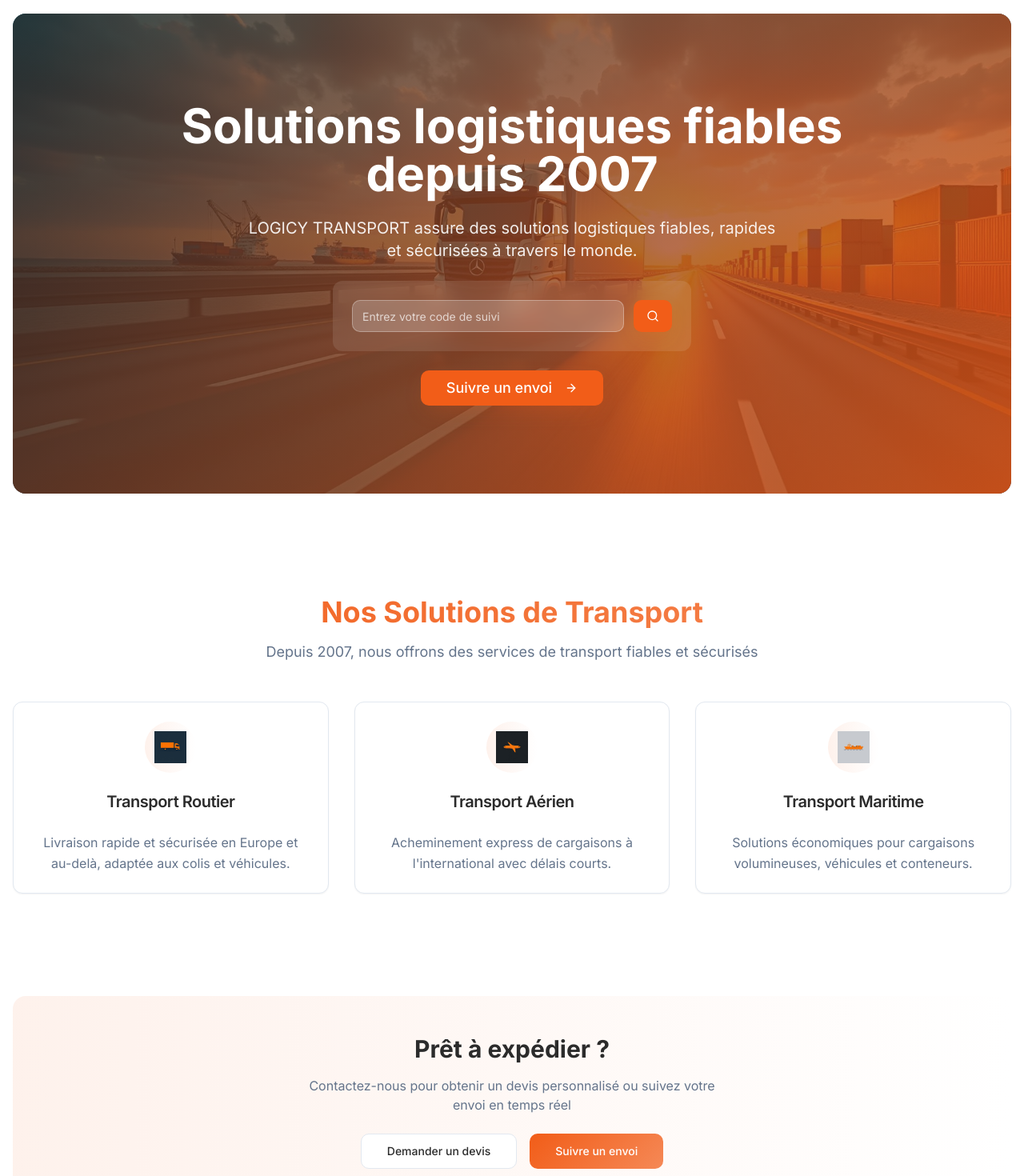
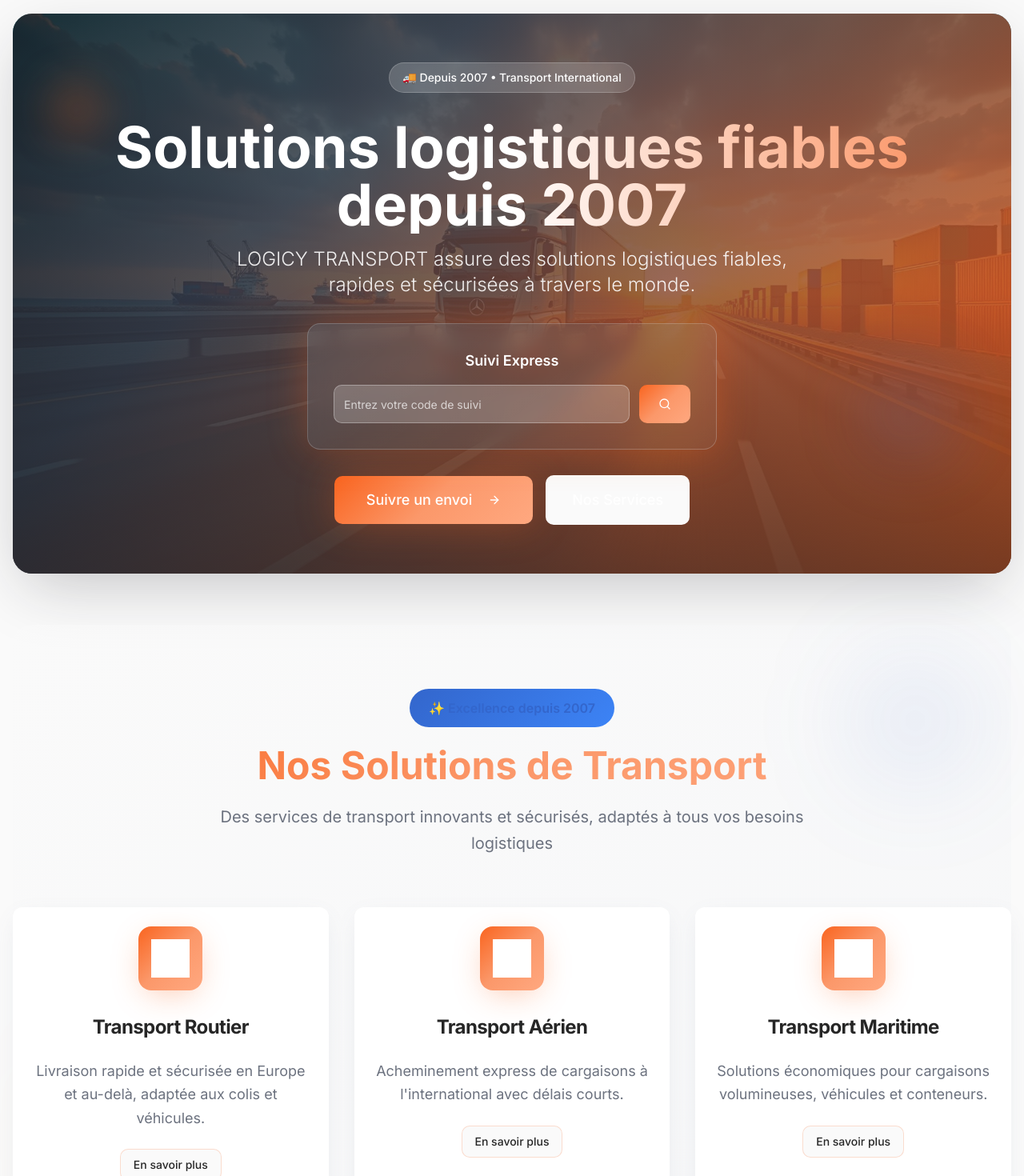
Before and after one commit to lolo2020s/logicylogistics-tracking, a React (Vite) app: page / in a window 1280 px wide. Shown: the part 80-1550 px from the top of the page at 80% size. Built offline with nearby package versions, Linux system fonts and the light colour scheme.

Commit message:
Enhance site design
Add more colors and visual rhythm to make the website more modern and trendy.

```diff
--- a/src/index.css
+++ b/src/index.css
@@ -4,53 +4,69 @@
 @tailwind components;
 @tailwind utilities;
 
-/* LOGICY TRANSPORT Design System */
+/* LOGICY TRANSPORT - Modern Design System */
 
 @layer base {
   :root {
-    /* LOGICY Brand Colors */
-    --background: 0 0% 100%;
-    --foreground: 0 0% 17%;
+    /* Enhanced Color Palette */
+    --background: 0 0% 98%;
+    --foreground: 0 0% 15%;
 
     --card: 0 0% 100%;
-    --card-foreground: 0 0% 17%;
+    --card-foreground: 0 0% 15%;
 
     --popover: 0 0% 100%;
-    --popover-foreground: 0 0% 17%;
+    --popover-foreground: 0 0% 15%;
 
-    /* Primary: LOGICY Orange */
-    --primary: 19 89% 52%;
+    /* Primary: Vibrant LOGICY Orange */
+    --primary: 19 95% 55%;
     --primary-foreground: 0 0% 100%;
-    --primary-glow: 19 89% 65%;
+    --primary-glow: 19 95% 70%;
+    --primary-soft: 19 85% 92%;
 
-    /* Secondary: LOGICY Dark */
-    --secondary: 0 0% 17%;
+    /* Secondary: Rich Dark */
+    --secondary: 220 15% 12%;
     --secondary-foreground: 0 0% 100%;
+    --secondary-light: 220 15% 25%;
 
-    --muted: 210 40% 96.1%;
-    --muted-foreground: 215.4 16.3% 46.9%;
+    /* Accent Colors */
+    --accent: 220 60% 50%;
+    --accent-foreground: 0 0% 100%;
+    --accent-light: 220 60% 95%;
 
-    --accent: 19 89% 96%;
-    --accent-foreground: 0 0% 17%;
+    /* Success & Info */
+    --success: 142 71% 45%;
+    --success-light: 142 71% 92%;
+    --info: 217 91% 60%;
+    --info-light: 217 91% 95%;
 
-    --destructive: 0 84.2% 60.2%;
-    --destructive-foreground: 210 40% 98%;
+    --muted: 220 14% 96%;
+    --muted-foreground: 220 8% 46%;
 
-    --border: 214.3 31.8% 91.4%;
-    --input: 214.3 31.8% 91.4%;
-    --ring: 19 89% 52%;
+    --destructive: 0 84% 60%;
+    --destructive-foreground: 0 0% 100%;
 
-    /* LOGICY Gradients */
-    --gradient-primary: linear-gradient(135deg, hsl(var(--primary)), hsl(var(--primary-glow)));
-    --gradient-hero: linear-gradient(135deg, hsl(var(--secondary)), hsl(var(--primary)));
-    --gradient-accent: linear-gradient(90deg, hsl(var(--accent)), hsl(var(--background)));
+    --border: 220 13% 91%;
+    --input: 220 13% 91%;
+    --ring: 19 95% 55%;
 
-    /* Shadows */
-    --shadow-primary: 0 10px 30px -10px hsl(var(--primary) / 0.3);
-    --shadow-elegant: 0 20px 60px -10px hsl(var(--secondary) / 0.15);
+    /* Modern Gradients */
+    --gradient-primary: linear-gradient(135deg, hsl(var(--primary)) 0%, hsl(var(--primary-glow)) 50%, hsl(19 100% 75%) 100%);
+    --gradient-hero: linear-gradient(135deg, hsl(var(--secondary)) 0%, hsl(var(--secondary-light)) 30%, hsl(var(--primary)) 100%);
+    --gradient-accent: linear-gradient(135deg, hsl(var(--accent)) 0%, hsl(var(--info)) 100%);
+    --gradient-surface: linear-gradient(145deg, hsl(var(--background)) 0%, hsl(220 20% 96%) 100%);
+    --gradient-glass: linear-gradient(145deg, rgba(255,255,255,0.1) 0%, rgba(255,255,255,0.05) 100%);
 
-    /* Animation */
-    --transition-smooth: all 0.3s cubic-bezier(0.4, 0, 0.2, 1);
+    /* Advanced Shadows */
+    --shadow-primary: 0 10px 40px -10px hsl(var(--primary) / 0.4);
+    --shadow-elegant: 0 25px 80px -15px hsl(var(--secondary) / 0.25);
+    --shadow-soft: 0 8px 30px -8px hsl(220 15% 50% / 0.15);
+    --shadow-glow: 0 0 50px hsl(var(--primary) / 0.3);
+
+    /* Animation System */
+    --transition-smooth: all 0.4s cubic-bezier(0.4, 0, 0.2, 1);
+    --transition-bounce: all 0.5s cubic-bezier(0.68, -0.55, 0.265, 1.55);
+    --transition-fast: all 0.2s ease-out;
 
     --radius: 0.75rem;
 
@@ -119,13 +135,27 @@
     @apply bg-background text-foreground font-inter antialiased;
   }
 
-  /* LOGICY Custom Utilities */
+  /* Modern Utility Classes */
   .gradient-primary {
     background: var(--gradient-primary);
   }
 
   .gradient-hero {
     background: var(--gradient-hero);
+  }
+
+  .gradient-accent {
+    background: var(--gradient-accent);
+  }
+
+  .gradient-surface {
+    background: var(--gradient-surface);
+  }
+
+  .glass-effect {
+    background: var(--gradient-glass);
+    backdrop-filter: blur(10px);
+    border: 1px solid rgba(255, 255, 255, 0.2);
   }
 
   .shadow-primary {
@@ -136,7 +166,37 @@
     box-shadow: var(--shadow-elegant);
   }
 
+  .shadow-soft {
+    box-shadow: var(--shadow-soft);
+  }
+
+  .shadow-glow {
+    box-shadow: var(--shadow-glow);
+  }
+
   .transition-smooth {
     transition: var(--transition-smooth);
   }
+
+  .transition-bounce {
+    transition: var(--transition-bounce);
+  }
+
+  .floating {
+    animation: float 3s ease-in-out infinite;
+  }
+
+  .pulse-glow {
+    animation: pulse-glow 2s ease-in-out infinite alternate;
+  }
+
+  @keyframes float {
+    0%, 100% { transform: translateY(0px); }
+    50% { transform: translateY(-10px); }
+  }
+
+  @keyframes pulse-glow {
+    0% { box-shadow: var(--shadow-primary); }
+    100% { box-shadow: var(--shadow-glow); }
+  }
 }
--- a/src/pages/HomePage.tsx
+++ b/src/pages/HomePage.tsx
@@ -44,108 +44,177 @@ export function HomePage({ onNavigate }: HomePageProps) {
   return (
     <div className="space-y-16">
       {/* Hero Section */}
-      <section className="relative overflow-hidden rounded-2xl">
+      <section className="relative overflow-hidden rounded-3xl shadow-elegant">
         <div
-          className="relative h-[600px] bg-cover bg-center bg-no-repeat"
+          className="relative h-[700px] bg-cover bg-center bg-no-repeat"
           style={{ backgroundImage: `url(${heroImage})` }}
         >
-          <div className="absolute inset-0 bg-gradient-hero opacity-80" />
+          <div className="absolute inset-0 bg-gradient-hero opacity-85" />
+          <div className="absolute inset-0 bg-gradient-to-t from-secondary/50 via-transparent to-transparent" />
+
+          {/* Floating elements */}
+          <div className="absolute top-20 left-10 w-20 h-20 bg-primary/20 rounded-full blur-xl floating" />
+          <div className="absolute bottom-32 right-16 w-32 h-32 bg-accent/15 rounded-full blur-2xl floating" style={{animationDelay: '1s'}} />
+
           <div className="relative z-10 flex items-center justify-center h-full text-center text-white px-4">
-            <div className="max-w-4xl space-y-6">
-              <h1 className="text-4xl md:text-6xl font-bold leading-tight">
+            <div className="max-w-5xl space-y-8">
+              <div className="space-y-4">
+                <div className="inline-block px-4 py-2 bg-white/10 rounded-full text-sm font-medium mb-4 glass-effect">
+                  🚚 Depuis 2007 • Transport International
+                </div>
+                <h1 className="text-5xl md:text-7xl font-bold leading-tight bg-gradient-to-r from-white via-white to-primary-glow bg-clip-text text-transparent">
                   {t.home.title}
                 </h1>
-              <p className="text-lg md:text-xl text-white/90 max-w-2xl mx-auto">
+                <p className="text-xl md:text-2xl text-white/90 max-w-3xl mx-auto font-light leading-relaxed">
                   {t.home.subtitle}
                 </p>
+              </div>
 
-              {/* Quick Tracking */}
-              <div className="bg-white/10 backdrop-blur-md rounded-xl p-6 max-w-md mx-auto">
+              {/* Enhanced Quick Tracking */}
+              <div className="glass-effect rounded-2xl p-8 max-w-lg mx-auto border shadow-glow">
+                <h3 className="text-lg font-semibold mb-4 text-center">Suivi Express</h3>
                 <div className="flex space-x-3">
                   <Input
                     placeholder={t.home.trackingPlaceholder}
                     value={quickTrackingCode}
                     onChange={(e) => setQuickTrackingCode(e.target.value)}
                     onKeyPress={(e) => e.key === 'Enter' && handleQuickTracking()}
-                    className="bg-white/20 border-white/30 text-white placeholder:text-white/70"
+                    className="bg-white/20 border-white/30 text-white placeholder:text-white/70 h-12 text-lg"
                   />
                   <Button
                     onClick={handleQuickTracking}
-                    className="bg-primary hover:bg-primary-glow shadow-primary"
+                    className="bg-gradient-primary hover:shadow-glow transition-bounce h-12 px-6"
                   >
-                    <Search className="h-4 w-4" />
+                    <Search className="h-5 w-5" />
                   </Button>
                 </div>
               </div>
 
+              <div className="flex flex-col sm:flex-row gap-4 justify-center items-center">
                 <Button
                   onClick={() => onNavigate('tracking')}
                   size="lg"
-                className="bg-primary hover:bg-primary-glow shadow-primary text-lg px-8 py-3"
+                  className="bg-gradient-primary hover:shadow-glow transition-bounce text-lg px-10 py-4 h-auto pulse-glow"
                 >
                   {t.home.trackButton}
-                <ArrowRight className="ml-2 h-5 w-5" />
+                  <ArrowRight className="ml-3 h-6 w-6" />
                 </Button>
+                <Button
+                  onClick={() => onNavigate('services')}
+                  variant="outline"
+                  size="lg"
+                  className="border-white/30 text-white hover:bg-white/10 transition-bounce text-lg px-8 py-4 h-auto"
+                >
+                  Nos Services
+                </Button>
+              </div>
             </div>
           </div>
         </div>
       </section>
 
       {/* Services Section */}
-      <section className="py-16">
-        <div className="text-center mb-12">
-          <h2 className="text-3xl md:text-4xl font-bold mb-4 bg-gradient-primary bg-clip-text text-transparent">
+      <section className="py-20 relative">
+        {/* Background elements */}
+        <div className="absolute inset-0 bg-gradient-surface opacity-50 rounded-3xl" />
+        <div className="absolute top-10 right-10 w-40 h-40 bg-accent/10 rounded-full blur-3xl" />
+        <div className="absolute bottom-10 left-10 w-60 h-60 bg-primary/5 rounded-full blur-3xl" />
+
+        <div className="relative z-10">
+          <div className="text-center mb-16">
+            <div className="inline-block px-6 py-3 bg-gradient-accent rounded-full text-accent font-semibold mb-6">
+              ✨ Excellence depuis 2007
+            </div>
+            <h2 className="text-4xl md:text-5xl font-bold mb-6 bg-gradient-primary bg-clip-text text-transparent">
               Nos Solutions de Transport
             </h2>
-          <p className="text-lg text-muted-foreground max-w-2xl mx-auto">
-            Depuis 2007, nous offrons des services de transport fiables et sécurisés
+            <p className="text-xl text-muted-foreground max-w-3xl mx-auto leading-relaxed">
+              Des services de transport innovants et sécurisés, adaptés à tous vos besoins logistiques
             </p>
           </div>
 
           <div className="grid grid-cols-1 md:grid-cols-3 gap-8">
             {services.map((service, index) => (
-            <Card key={index} className="group hover:shadow-elegant transition-smooth cursor-pointer">
-              <CardHeader className="text-center">
-                <div className="mx-auto mb-4 w-16 h-16 rounded-full bg-gradient-accent flex items-center justify-center group-hover:scale-110 transition-smooth">
-                  <img src={service.icon} alt={service.title} className="w-10 h-10" />
+              <Card key={index} className="group hover:shadow-glow transition-bounce cursor-pointer border-0 shadow-soft bg-gradient-to-br from-card to-card/80 overflow-hidden relative">
+                <div className="absolute inset-0 bg-gradient-accent opacity-0 group-hover:opacity-5 transition-smooth" />
+                <CardHeader className="text-center relative z-10 pb-6">
+                  <div className="mx-auto mb-6 w-20 h-20 rounded-2xl bg-gradient-primary flex items-center justify-center group-hover:scale-110 group-hover:rotate-3 transition-bounce shadow-primary">
+                    <img src={service.icon} alt={service.title} className="w-12 h-12 filter brightness-0 invert" />
                   </div>
-                <CardTitle className="text-xl group-hover:text-primary transition-smooth">
+                  <CardTitle className="text-2xl group-hover:text-primary transition-smooth font-bold">
                     {service.title}
                   </CardTitle>
                 </CardHeader>
-              <CardContent>
-                <p className="text-center text-muted-foreground leading-relaxed">
+                <CardContent className="relative z-10">
+                  <p className="text-center text-muted-foreground leading-relaxed text-lg">
                     {service.description}
                   </p>
+                  <div className="mt-6 text-center">
+                    <Button variant="outline" className="group-hover:bg-primary group-hover:text-white transition-bounce border-primary/20">
+                      En savoir plus
+                    </Button>
+                  </div>
                 </CardContent>
               </Card>
             ))}
           </div>
+        </div>
       </section>
 
       {/* CTA Section */}
-      <section className="bg-gradient-accent rounded-2xl p-8 md:p-12 text-center">
-        <h2 className="text-2xl md:text-3xl font-bold mb-4">
-          Prêt à expédier ?
+      <section className="relative overflow-hidden rounded-3xl">
+        <div className="bg-gradient-hero p-12 md:p-16 text-center relative">
+          {/* Background elements */}
+          <div className="absolute inset-0 bg-gradient-to-r from-primary/10 via-transparent to-accent/10" />
+          <div className="absolute top-0 left-1/4 w-32 h-32 bg-white/10 rounded-full blur-2xl floating" />
+          <div className="absolute bottom-0 right-1/4 w-24 h-24 bg-primary/20 rounded-full blur-xl floating" style={{animationDelay: '2s'}} />
+
+          <div className="relative z-10 text-white">
+            <div className="inline-block px-6 py-3 bg-white/10 rounded-full text-sm font-medium mb-6 glass-effect">
+              🚀 Démarrez maintenant
+            </div>
+            <h2 className="text-3xl md:text-4xl font-bold mb-6 leading-tight">
+              Prêt à révolutionner votre logistique ?
             </h2>
-        <p className="text-muted-foreground mb-6 max-w-lg mx-auto">
-          Contactez-nous pour obtenir un devis personnalisé ou suivez votre envoi en temps réel
+            <p className="text-xl text-white/90 mb-10 max-w-2xl mx-auto leading-relaxed">
+              Rejoignez des milliers d'entreprises qui nous font confiance pour leurs expéditions
             </p>
-        <div className="flex flex-col sm:flex-row gap-4 justify-center">
+            <div className="flex flex-col sm:flex-row gap-6 justify-center items-center">
               <Button
                 onClick={() => onNavigate('contact')}
                 variant="outline"
                 size="lg"
+                className="border-white/30 text-white hover:bg-white hover:text-secondary transition-bounce text-lg px-8 py-4 h-auto bg-white/10"
               >
-            Demander un devis
+                <span className="mr-2">📋</span>
+                Demander un devis gratuit
               </Button>
               <Button
                 onClick={() => onNavigate('tracking')}
                 size="lg"
-            className="bg-gradient-primary hover:opacity-90"
+                className="bg-white text-secondary hover:bg-primary-soft hover:text-primary transition-bounce text-lg px-8 py-4 h-auto shadow-glow"
               >
+                <span className="mr-2">📍</span>
                 Suivre un envoi
               </Button>
+            </div>
+
+            {/* Stats */}
+            <div className="grid grid-cols-3 gap-8 mt-12 pt-8 border-t border-white/20">
+              <div className="text-center">
+                <div className="text-2xl font-bold">2007</div>
+                <div className="text-sm text-white/80">Année de création</div>
+              </div>
+              <div className="text-center">
+                <div className="text-2xl font-bold">1000+</div>
+                <div className="text-sm text-white/80">Clients satisfaits</div>
+              </div>
+              <div className="text-center">
+                <div className="text-2xl font-bold">24/7</div>
+                <div className="text-sm text-white/80">Support client</div>
+              </div>
+            </div>
+          </div>
         </div>
       </section>
     </div>
--- a/tailwind.config.ts
+++ b/tailwind.config.ts
@@ -30,11 +30,13 @@ export default {
 				primary: {
 					DEFAULT: 'hsl(var(--primary))',
 					foreground: 'hsl(var(--primary-foreground))',
-					glow: 'hsl(var(--primary-glow))'
+					glow: 'hsl(var(--primary-glow))',
+					soft: 'hsl(var(--primary-soft))'
 				},
 				secondary: {
 					DEFAULT: 'hsl(var(--secondary))',
-					foreground: 'hsl(var(--secondary-foreground))'
+					foreground: 'hsl(var(--secondary-foreground))',
+					light: 'hsl(var(--secondary-light))'
 				},
 				destructive: {
 					DEFAULT: 'hsl(var(--destructive))',
@@ -46,7 +48,16 @@ export default {
 				},
 				accent: {
 					DEFAULT: 'hsl(var(--accent))',
-					foreground: 'hsl(var(--accent-foreground))'
+					foreground: 'hsl(var(--accent-foreground))',
+					light: 'hsl(var(--accent-light))'
+				},
+				success: {
+					DEFAULT: 'hsl(var(--success))',
+					light: 'hsl(var(--success-light))'
+				},
+				info: {
+					DEFAULT: 'hsl(var(--info))',
+					light: 'hsl(var(--info-light))'
 				},
 				popover: {
 					DEFAULT: 'hsl(var(--popover))',
@@ -70,11 +81,15 @@ export default {
 			backgroundImage: {
 				'gradient-primary': 'var(--gradient-primary)',
 				'gradient-hero': 'var(--gradient-hero)',
-				'gradient-accent': 'var(--gradient-accent)'
+				'gradient-accent': 'var(--gradient-accent)',
+				'gradient-surface': 'var(--gradient-surface)',
+				'gradient-glass': 'var(--gradient-glass)'
 			},
 			boxShadow: {
 				'primary': 'var(--shadow-primary)',
-				'elegant': 'var(--shadow-elegant)'
+				'elegant': 'var(--shadow-elegant)',
+				'soft': 'var(--shadow-soft)',
+				'glow': 'var(--shadow-glow)'
 			},
 			borderRadius: {
 				lg: 'var(--radius)',
```
Lines whose indentation alone changed are shown as unchanged.
